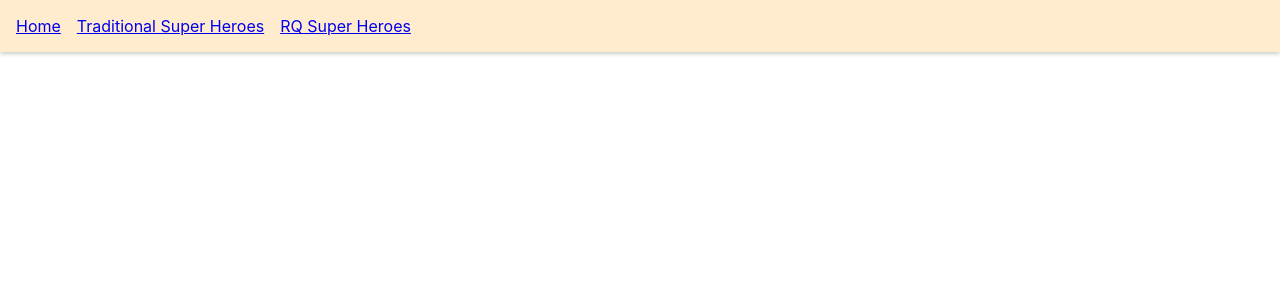
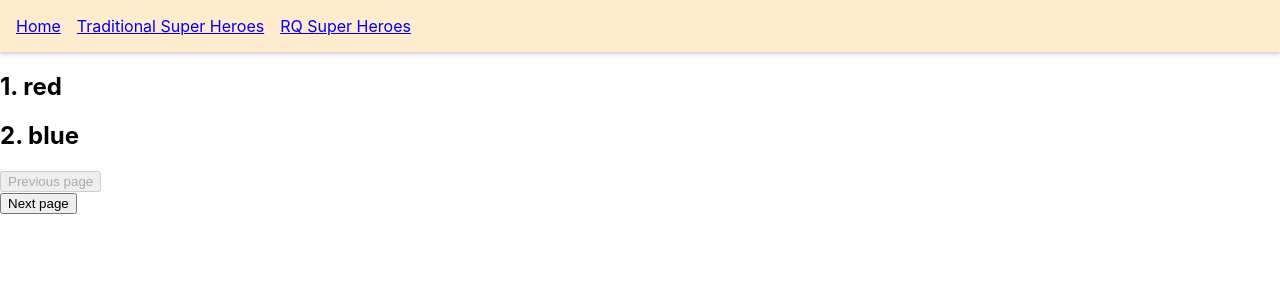
Before and after one commit to Narotam-Mishra/react-query-learning, a React (Create React App) app: page /rq-paginated in a window 1280 px wide. Shown: the top 300 px of the page. Built offline with nearby package versions, Linux system fonts and the light colour scheme; data requests are answered from the project's data file.

Commit message:
react-query_1.18_Paginated-Queries

```diff
--- a/db.json
+++ b/db.json
@@ -41,5 +41,39 @@
             "id": "devUser",
             "courses": ["react", "angular", "vue"]
         }
+    ],
+    "colors": [
+        {
+            "id": 1,
+            "label": "red"
+        },
+        {
+            "id": 2,
+            "label": "blue"
+        },
+        {
+            "id": 3,
+            "label": "green"
+        },
+        {
+            "id": 4,
+            "label": "yellow"
+        },
+        {
+            "id": 5,
+            "label": "black"
+        },
+        {
+            "id": 6,
+            "label": "white"
+        },
+        {
+            "id": 7,
+            "label": "orange"
+        },
+        {
+            "id": 8,
+            "label": "purple"
+        }
     ]
 }
--- a/src/App.js
+++ b/src/App.js
@@ -9,6 +9,7 @@
 import ParallelQueriesPage from './components/ParallelQueries.page'
 import DynamicParallelPage from './components/DynamicParallel.page'
 import DependentQueriesPage from './components/DependentQueries.page'
+import PaginatedQueriesPage from './components/PaginatedQueries.page'
 
 const queryClient = new QueryClient();
 
@@ -31,6 +32,7 @@
             </ul>
           </nav>
           <Routes>
+            <Route path='rq-paginated' element={<PaginatedQueriesPage />}></Route>
             <Route path='rq-dependent' element={<DependentQueriesPage email="dev.user@example.com" />}></Route>
             <Route path='rq-dynamic-parallel' element={<DynamicParallelPage heroIds={[1, 3]}/>}></Route>
             <Route path='rq-parallel' element={<ParallelQueriesPage/>}></Route>
--- /dev/null
+++ b/src/components/PaginatedQueries.page.js
@@ -0,0 +1,60 @@
+import axios from 'axios'
+import React, { useState } from 'react'
+import { useQuery } from 'react-query'
+
+const fetchColors = (pageNumber) => {
+    return axios.get(`http://localhost:4000/colors?_limit=2&_page=${pageNumber}`)
+}
+
+const PaginatedQueriesPage = () => {
+  const[pageNumber, setPageNumber] = useState(1)
+  const { isLoading, isError, error, data, isFetching } = useQuery(
+    ["colors", pageNumber],
+    () => fetchColors(pageNumber),
+    {
+        keepPreviousData: true
+    }
+  );
+
+  if(isLoading){
+    return <h2>Loading...</h2>
+  }
+
+  if(isError){
+    return <h2>{ error.message }</h2>
+  }
+
+  return (
+    <>
+      <div>
+        {data?.data.map((color) => {
+          return (
+            <div key={color.id}>
+              <h2>
+                {color.id}. {color.label}
+              </h2>
+            </div>
+          );
+        })}
+      </div>
+      <div>
+        <button
+          onClick={() => setPageNumber((page) => page - 1)}
+          disabled={pageNumber === 1}
+        >
+          Previous page
+        </button>
+        <br />
+        <button
+          onClick={() => setPageNumber((page) => page + 1)}
+          disabled={pageNumber === 4}
+        >
+          Next page
+        </button>
+      </div>
+      { isFetching && 'Loading' }
+    </>
+  );
+}
+
+export default PaginatedQueriesPage
```
Also changed, not shown: ReadMe.txt.
